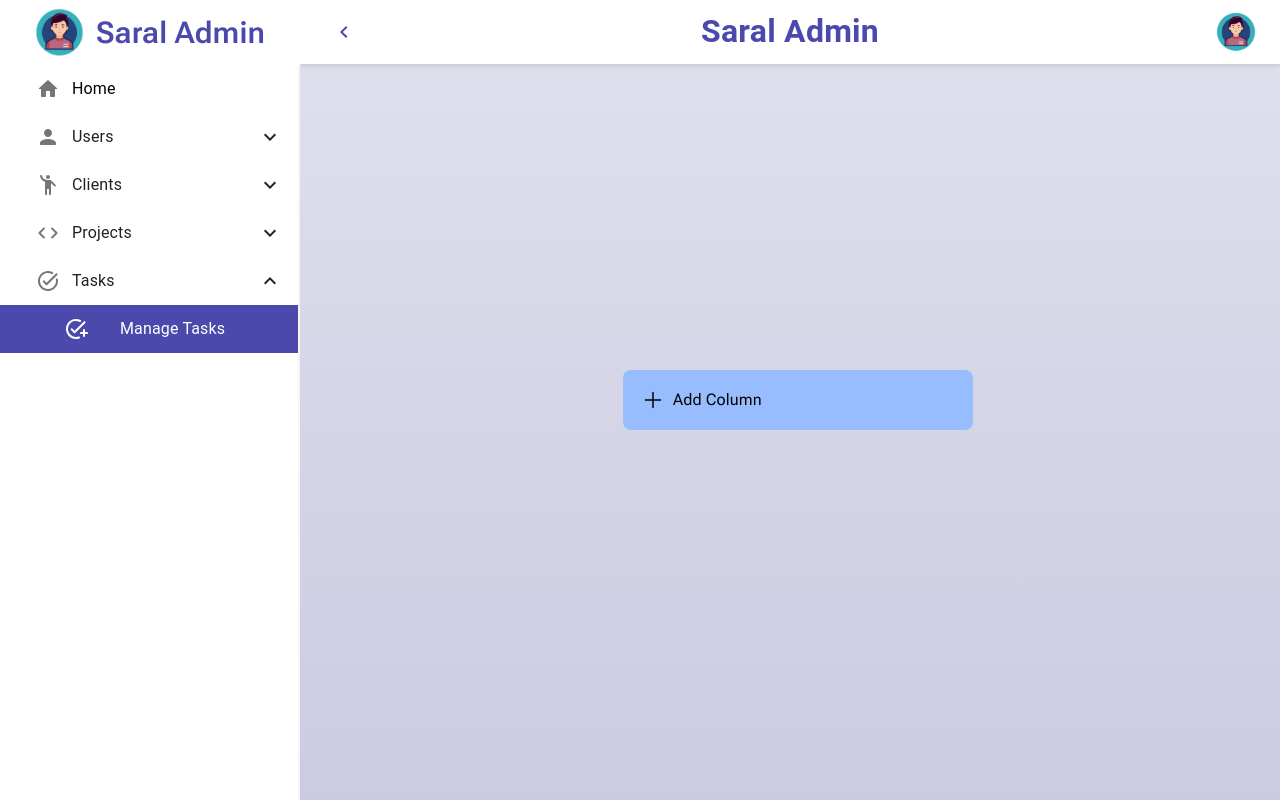
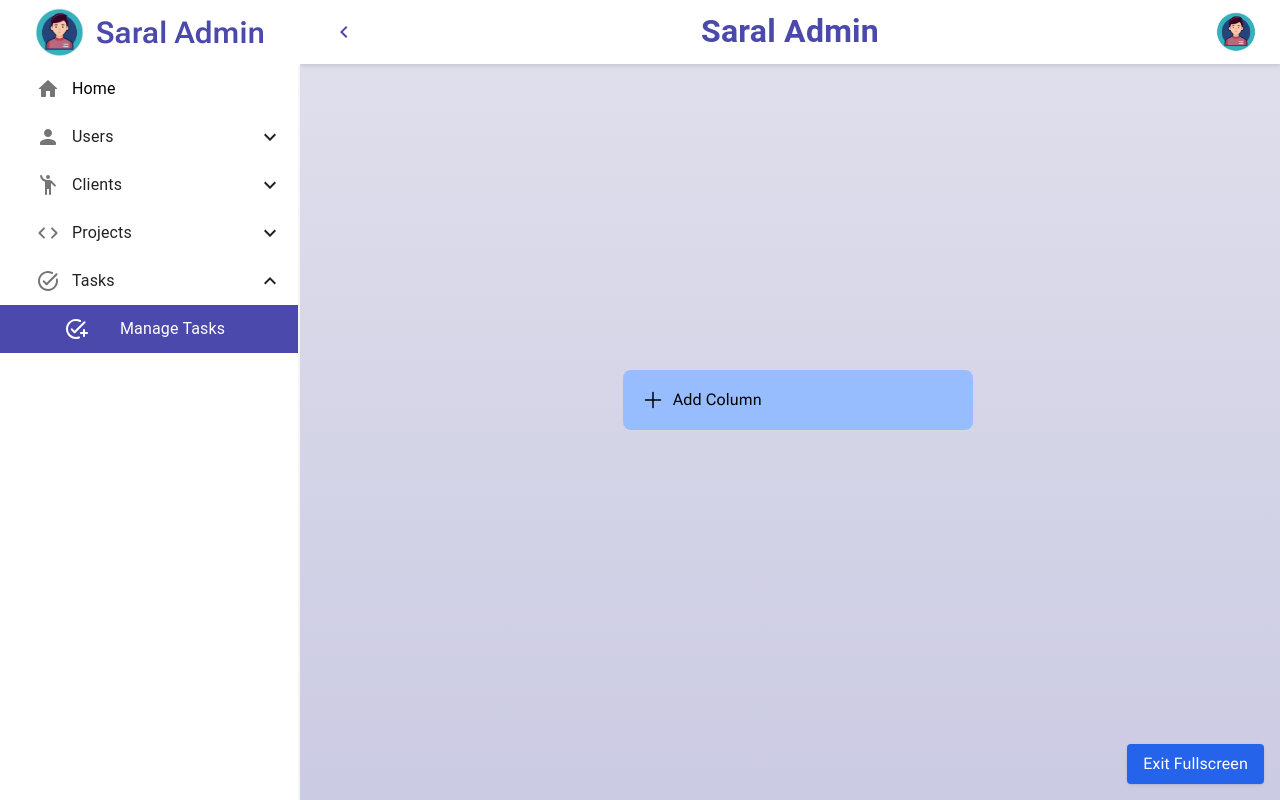
Before and after one commit to AryanAD/projectI, a React (Vite) app in the folder client/: page /tasks in a window 1280 px wide. Built offline with nearby package versions, Linux system fonts and the light colour scheme.

Commit message:
working on fullscreen board

```diff
--- a/client/src/pages/tasks/KanbanBoard.tsx
+++ b/client/src/pages/tasks/KanbanBoard.tsx
@@ -10,7 +10,7 @@ import {
 } from "@dnd-kit/core";
 import { arrayMove, SortableContext } from "@dnd-kit/sortable";
 import { createPortal } from "react-dom";
-import { useMemo, useState } from "react";
+import { useMemo, useRef, useState } from "react";
 import AddIcon from "../../icons/AddIcon";
 import ColumnContainer from "./ColumnContainer";
 import TaskCard from "./TaskCard";
@@ -22,6 +22,9 @@ const KanbanBoard = () => {
   const [activeColumn, setActiveColumn] = useState<Column | null>(null);
   const [activeTasks, setActiveTasks] = useState<Task | null>(null);
   const [tasks, setTasks] = useState<Task[]>([]);
+
+  //Hooks
+  const appRef = useRef<HTMLDivElement>(null);
 
   const columnsId = useMemo(
     () => columns.map((columns) => columns?.id),
@@ -37,7 +40,18 @@ const KanbanBoard = () => {
   );
 
   return (
-    <div className="bg-gradient-to-b from-[#4B49AB20] to-[#4B49AB40] w-full h-screen flex items-center justify-center overflow-x-auto overflow-y-hidden">
+    <div
+      ref={appRef}
+      className="bg-gradient-to-b from-[#4B49AB20] to-[#4B49AB40] w-full h-screen flex items-center justify-center overflow-x-auto overflow-y-hidden"
+    >
+      <button
+        onClick={document.fullscreenElement ? exitFullScreen : enterFullScreen}
+        className="absolute bottom-4 right-4 px-4 py-2 bg-blue-600 text-white rounded shadow hover:bg-blue-700 focus:outline-none focus:ring focus:ring-blue-300"
+      >
+        {!appRef.current?.requestFullscreen
+          ? "Exit Fullscreen"
+          : "Go Fullscreen"}
+      </button>
       <DndContext
         sensors={sensors}
         onDragStart={handleDragStart}
@@ -97,6 +111,20 @@ const KanbanBoard = () => {
       </DndContext>
     </div>
   );
+
+  function enterFullScreen() {
+    if (appRef.current) {
+      if (appRef.current.requestFullscreen) {
+        appRef.current.requestFullscreen();
+      }
+    }
+  }
+
+  function exitFullScreen() {
+    if (document.fullscreenElement) {
+      document.exitFullscreen();
+    }
+  }
 
   function generateId() {
     return Math.floor(Math.random() * 100);
```
